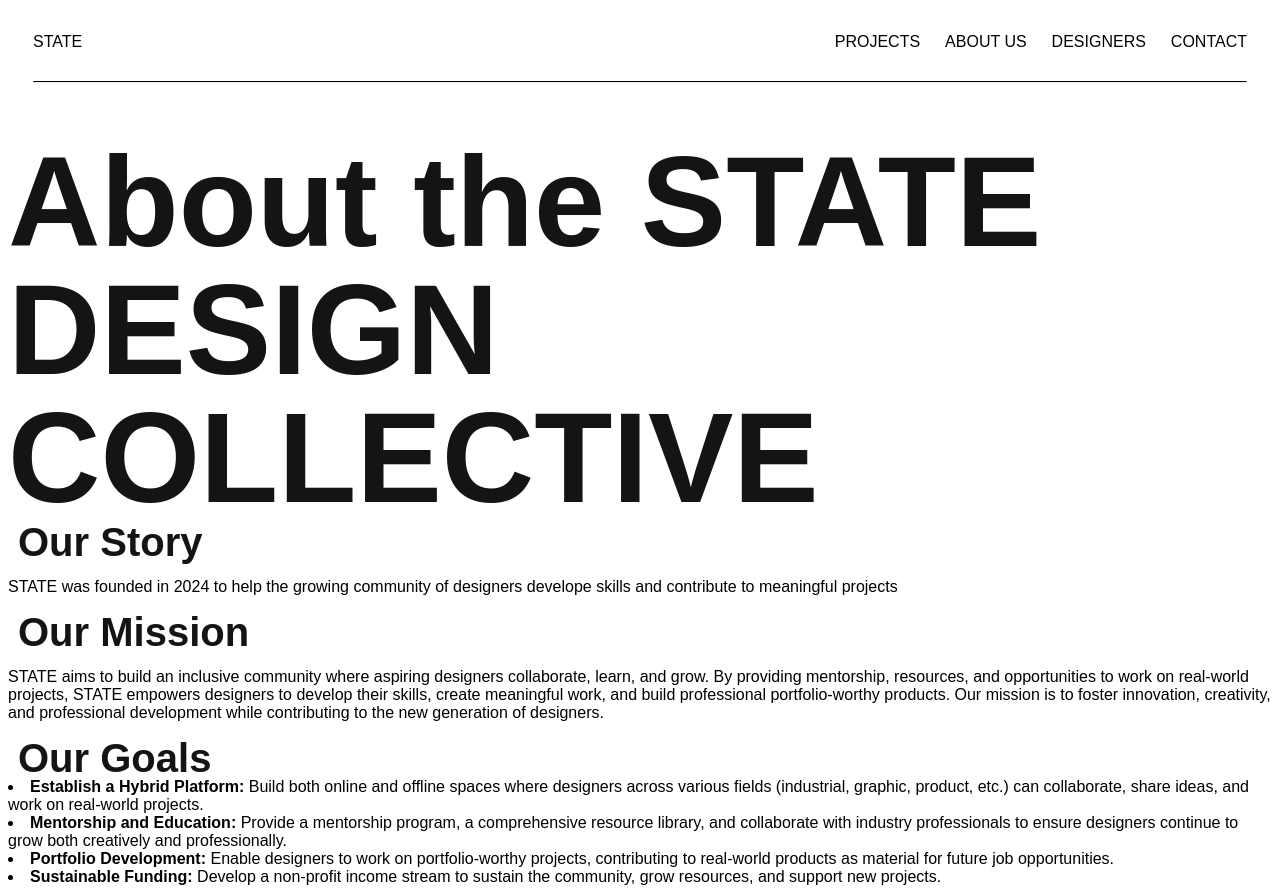
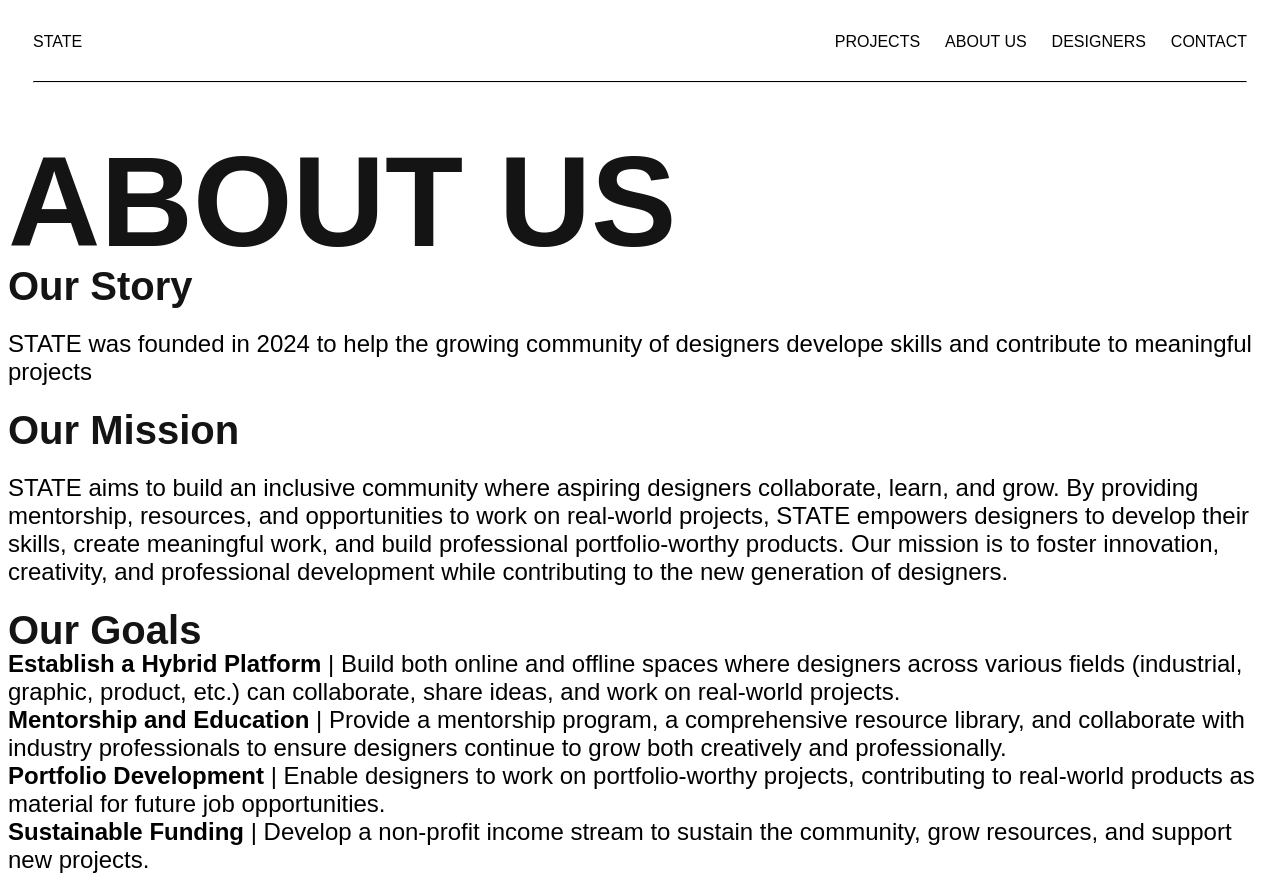
Before and after one commit to dincohen92/state, a React (Create React App) app: page /about in a window 1280 px wide. Built offline with nearby package versions, Linux system fonts and the light colour scheme.

Commit message:
stylize about page per issue #19

```diff
--- a/src/About.jsx
+++ b/src/About.jsx
@@ -4,7 +4,7 @@ function About() {
   return (
     <div className="about-page">
       <Header/>
-      <h1>About the STATE DESIGN COLLECTIVE</h1>
+      <h1>ABOUT US</h1>
       <h3>Our Story</h3>
       <p>STATE was founded in 2024 to help the growing community of designers develope skills and contribute to meaningful projects</p>
       <h3>Our Mission</h3>
@@ -14,16 +14,16 @@ function About() {
       <h3>Our Goals</h3>
       <lu>
         <li>
-          <b>Establish a Hybrid Platform:</b> Build both online and offline spaces where designers across various fields (industrial, graphic, product, etc.) can collaborate, share ideas, and work on real-world projects.
+          <b>Establish a Hybrid Platform</b> | Build both online and offline spaces where designers across various fields (industrial, graphic, product, etc.) can collaborate, share ideas, and work on real-world projects.
         </li>
         <li>
-          <b>Mentorship and Education:</b> Provide a mentorship program, a comprehensive resource library, and collaborate with industry professionals to ensure designers continue to grow both creatively and professionally.
+          <b>Mentorship and Education</b> | Provide a mentorship program, a comprehensive resource library, and collaborate with industry professionals to ensure designers continue to grow both creatively and professionally.
         </li>
         <li>
-          <b>Portfolio Development:</b> Enable designers to work on portfolio-worthy projects, contributing to real-world products as material for future job opportunities.
+          <b>Portfolio Development</b> | Enable designers to work on portfolio-worthy projects, contributing to real-world products as material for future job opportunities.
         </li>
         <li>
-          <b>Sustainable Funding:</b> Develop a non-profit income stream to sustain the community, grow resources, and support new projects.
+          <b>Sustainable Funding</b> | Develop a non-profit income stream to sustain the community, grow resources, and support new projects.
         </li>
       </lu>
     </div>
--- a/src/index.css
+++ b/src/index.css
@@ -2,15 +2,25 @@ h1{
   color: rgb(20, 20, 20);
   font-size: 8em;
   line-height: 1;
-  margin: 0;
+  margin-top: 0;
+  margin-bottom: 0;
 }
 
 h3{
   color: rgb(20, 20, 20);
   font-size: 2.5em;
   line-height: 1;
-  margin: 0;
-  margin-left: .25em;
+  margin-top: 0;
+  margin-bottom: 0;
+}
+
+p{
+  font-size: 1.5em;
+}
+
+li{
+  list-style-type: none;
+  font-size: 1.5em;
 }
 
 .index {
@@ -65,10 +75,6 @@ h3{
   max-width: 50%;
 }
 
-.landing-page-projects{
-
-}
-
 .member-card {
   background-color:grey;
   width:50%;
```
